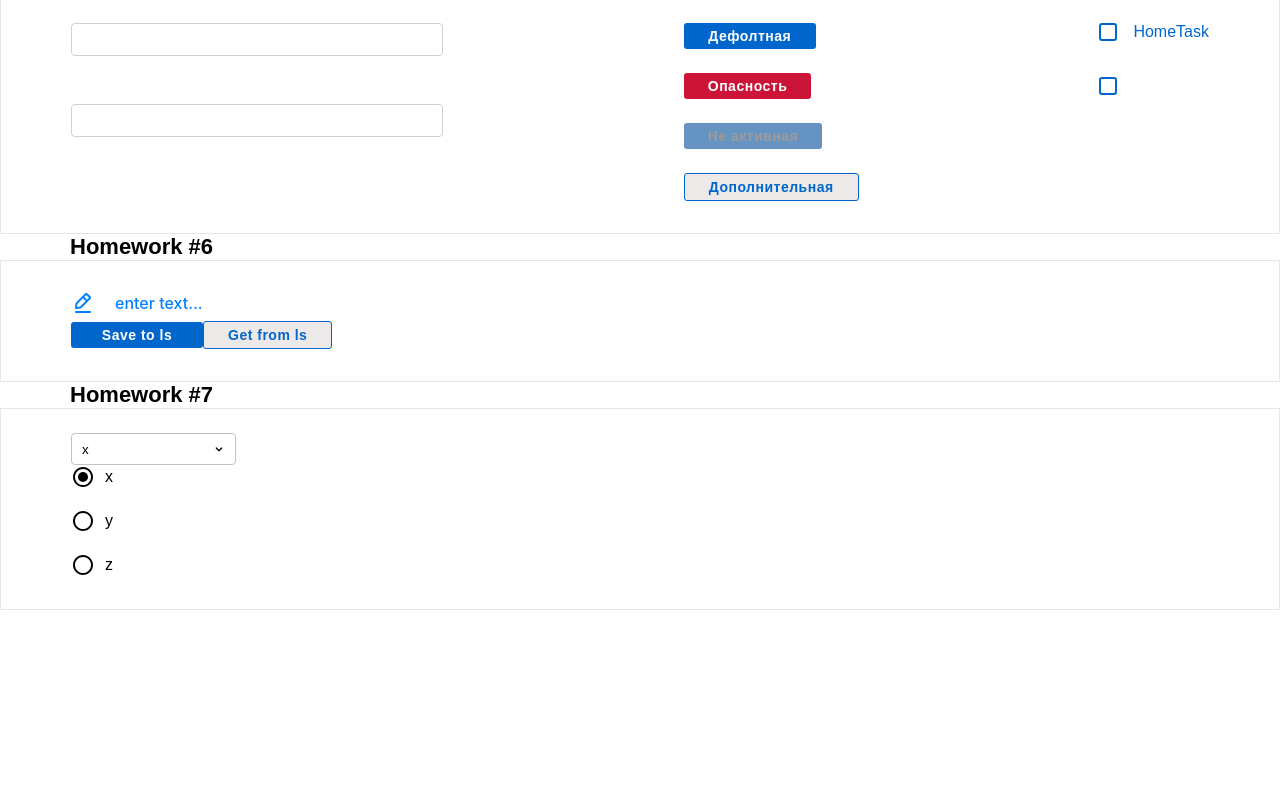
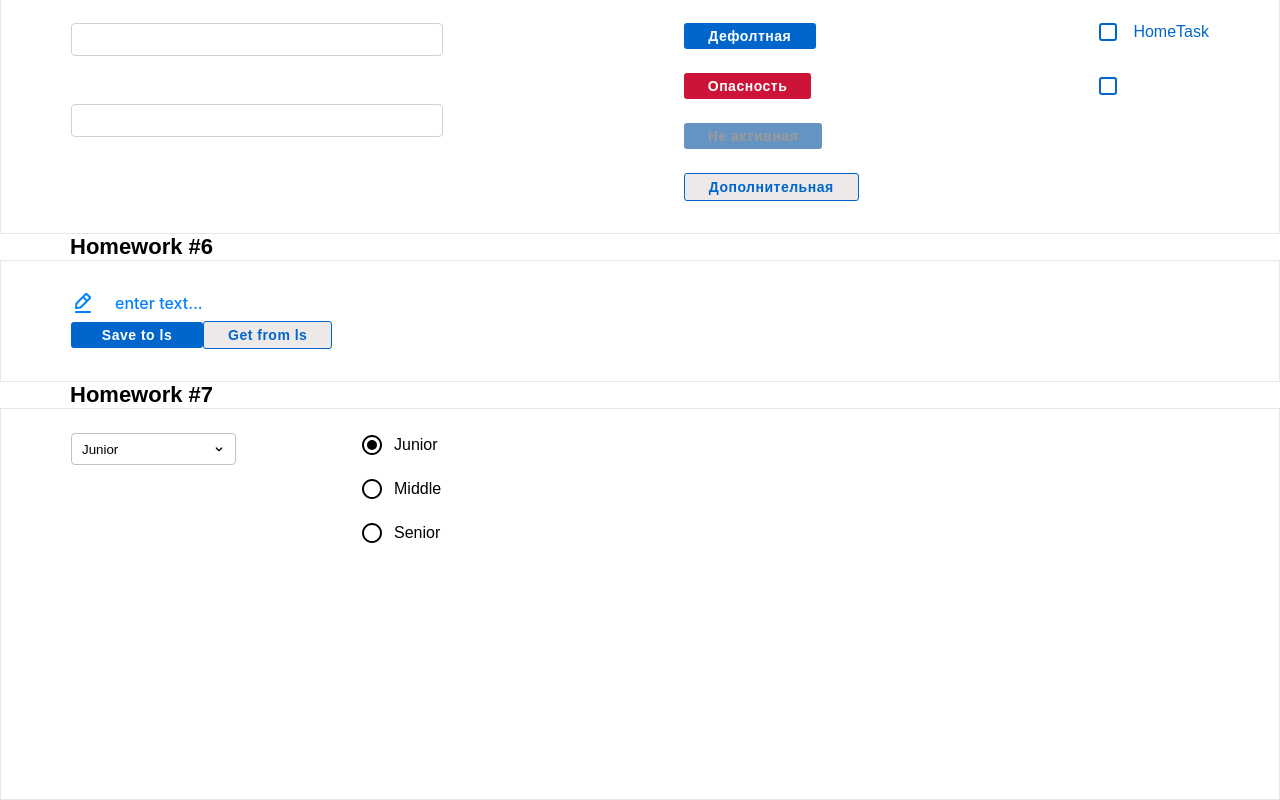
Before and after one commit to kdrenata/homework2-front-main, a React (Create React App) app: page /#/pre-junior in a window 1280 px wide. Shown: the part 1614-2414 px from the top of the page. Before the commit the page ends 2224 px from the top, so only its background shows below. Built offline with nearby package versions, Linux system fonts and the light colour scheme.

Commit message:
HW7 fixed

```diff
--- a/src/s2-homeworks/hw07/HW7.module.css
+++ b/src/s2-homeworks/hw07/HW7.module.css
@@ -1,2 +1,5 @@
 .container {
+    height: 334px;
+    display: flex;
+    gap: 124px;
 }
--- a/src/s2-homeworks/hw07/HW7.tsx
+++ b/src/s2-homeworks/hw07/HW7.tsx
@@ -12,10 +12,16 @@ import s from './HW7.module.css'
 * */
 
 const arr = [
-    { id: 1, value: 'x' },
-    { id: 2, value: 'y' },
-    { id: 3, value: 'z' },
+    { id: 1, value: 'Junior' },
+    { id: 2, value: 'Middle' },
+    { id: 3, value: 'Senior' },
 ] // value может быть изменено
+
+export type OptionType = {
+    id: number
+    value: any
+}
+
 
 const HW7 = () => {
     const [value, onChangeOption] = useState(1) // селект и радио должны работать синхронно
--- a/src/s2-homeworks/hw07/common/c5-SuperSelect/SuperSelect.module.css
+++ b/src/s2-homeworks/hw07/common/c5-SuperSelect/SuperSelect.module.css
@@ -23,7 +23,7 @@
 .select:focus {
     outline: none;
     border-color: #c3dae6;
-    box-shadow: 0 0 0 2px rgba(23, 95, 225, 0.76);
+    box-shadow: 0 0 0 1px rgba(135, 154, 189, 0.76);
 }
 
 
--- a/src/s2-homeworks/hw07/common/c5-SuperSelect/SuperSelect.tsx
+++ b/src/s2-homeworks/hw07/common/c5-SuperSelect/SuperSelect.tsx
@@ -4,6 +4,7 @@ import React, {
     ChangeEvent,
 } from 'react'
 import s from './SuperSelect.module.css'
+import {OptionType} from "../../HW7";
 
 type DefaultSelectPropsType = DetailedHTMLProps<
     SelectHTMLAttributes<HTMLSelectElement>,
@@ -11,8 +12,8 @@ type DefaultSelectPropsType = DetailedHTMLProps<
 >
 
 type SuperSelectPropsType = DefaultSelectPropsType & {
-    options?: any[]
-    onChangeOption?: (option: any) => void
+    options?: OptionType[]
+    onChangeOption?: (option: number) => void
 }
 
 const SuperSelect: React.FC<SuperSelectPropsType> = ({
@@ -22,7 +23,7 @@ const SuperSelect: React.FC<SuperSelectPropsType> = ({
     onChangeOption,
     ...restProps
 }) => {
-    const mappedOptions: any[] = options
+    const mappedOptions: React.ReactNode[] = options
         ? options.map((o) => (
               <option
                   id={'hw7-option-' + o.id}
```
